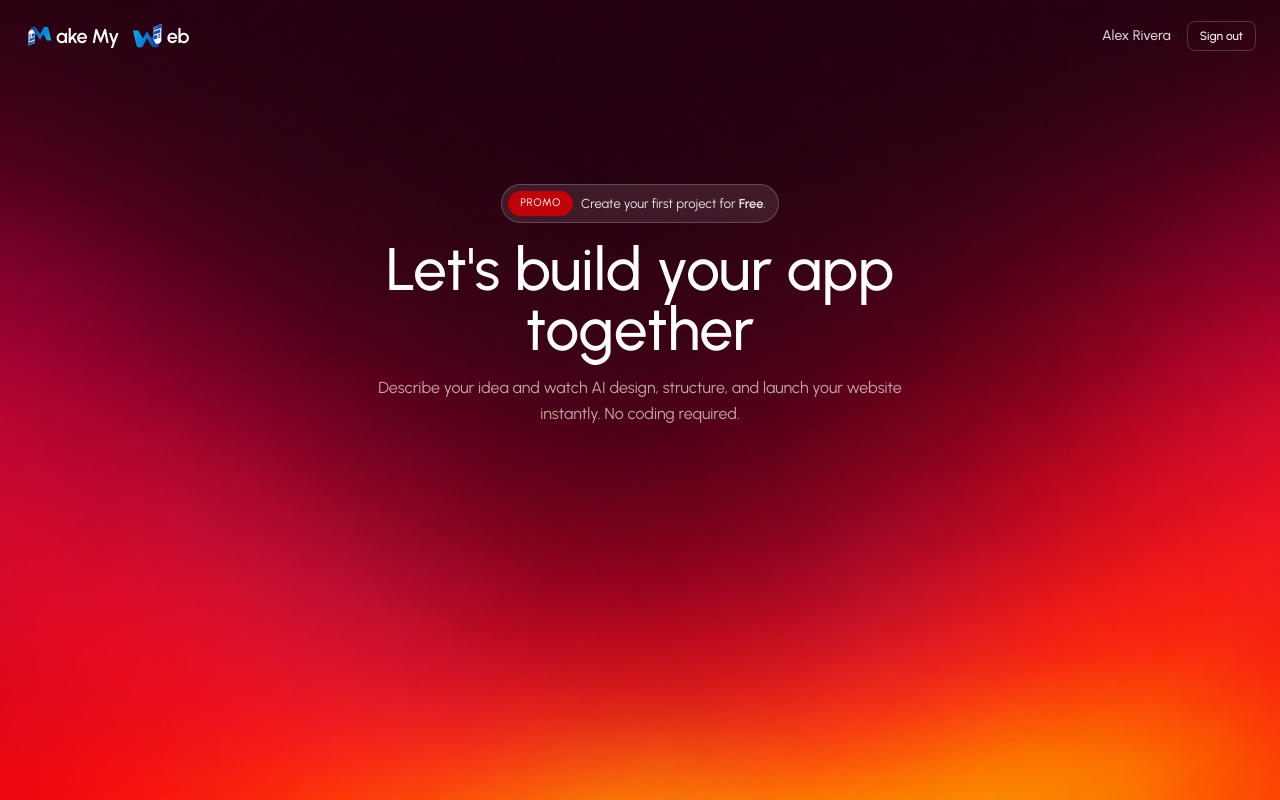
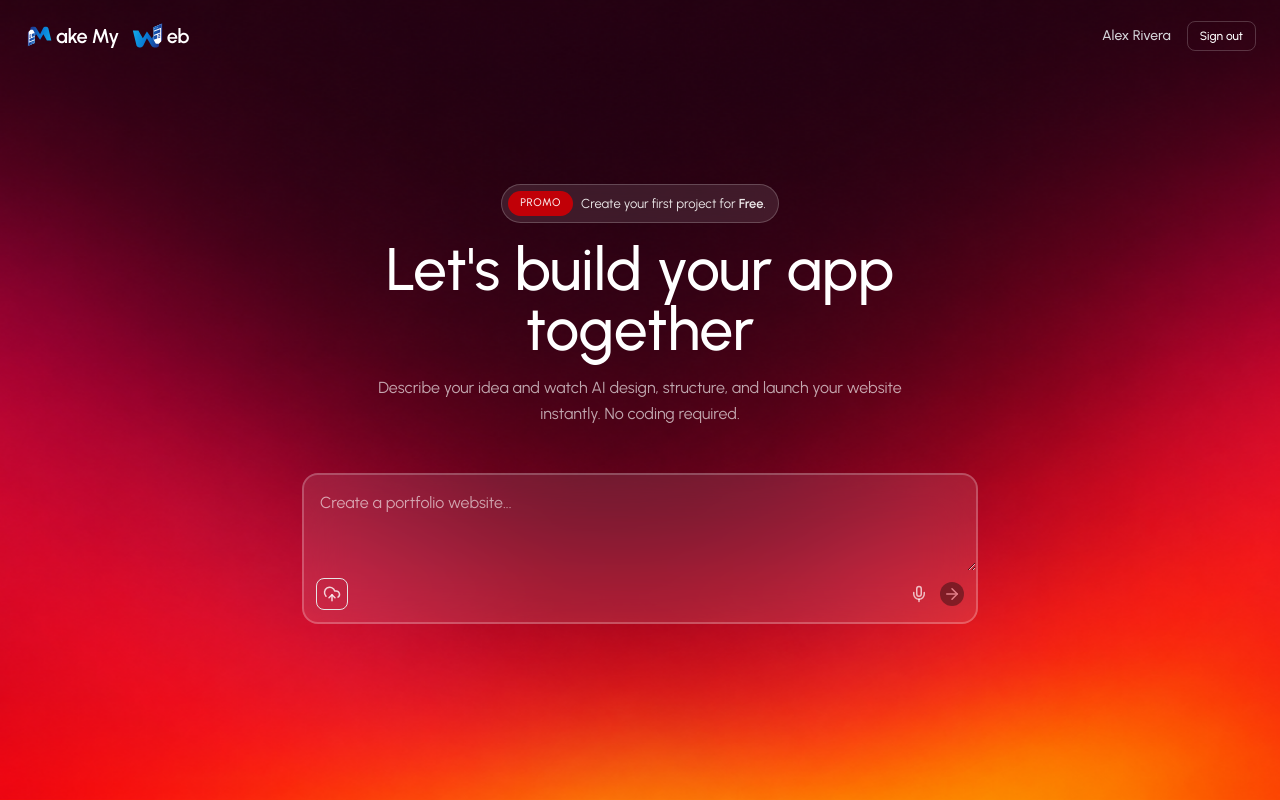
Before and after one commit to jomi087/MakeMyWeb_AI, a React (Vite) app in the folder client/: page / in a window 1280 px wide. Built offline with nearby package versions, Linux system fonts and the light colour scheme; no server answers.

Commit message:
feat: integrate PromptInput component into HomePage for user input

```diff
--- a/client/src/pages/HomePage.jsx
+++ b/client/src/pages/HomePage.jsx
@@ -1,3 +1,4 @@
+import PromptInput from '@/components/PromptInput.jsx';
 import { useAppContext } from '@/hook/useAppContext.js';
 import { Button } from '@base-ui/react/button';
 
@@ -50,7 +51,13 @@ const HomePage = () => {
 
           {/* Promt input with glassmosphic variant */}
           <div className="w-full mt-6">
-
+            <PromptInput
+              onSubmit={() => {console.log("logic need to be added")}}
+              loading={false} // temp value
+              placeholder="Create a portfolio website..."
+              variant="glass"
+              autoFocus
+            />
           </div>
         </div>
       </div>
```
